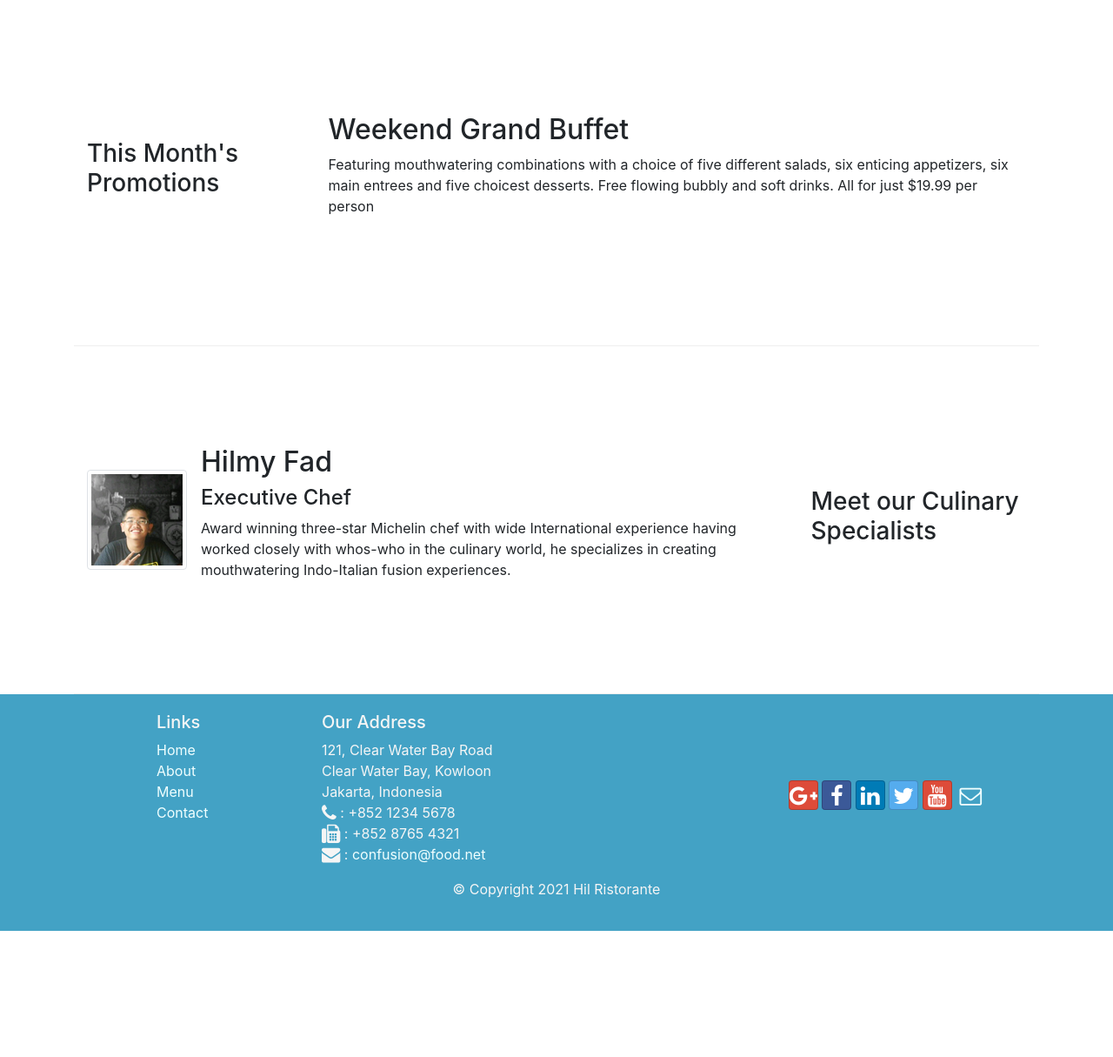
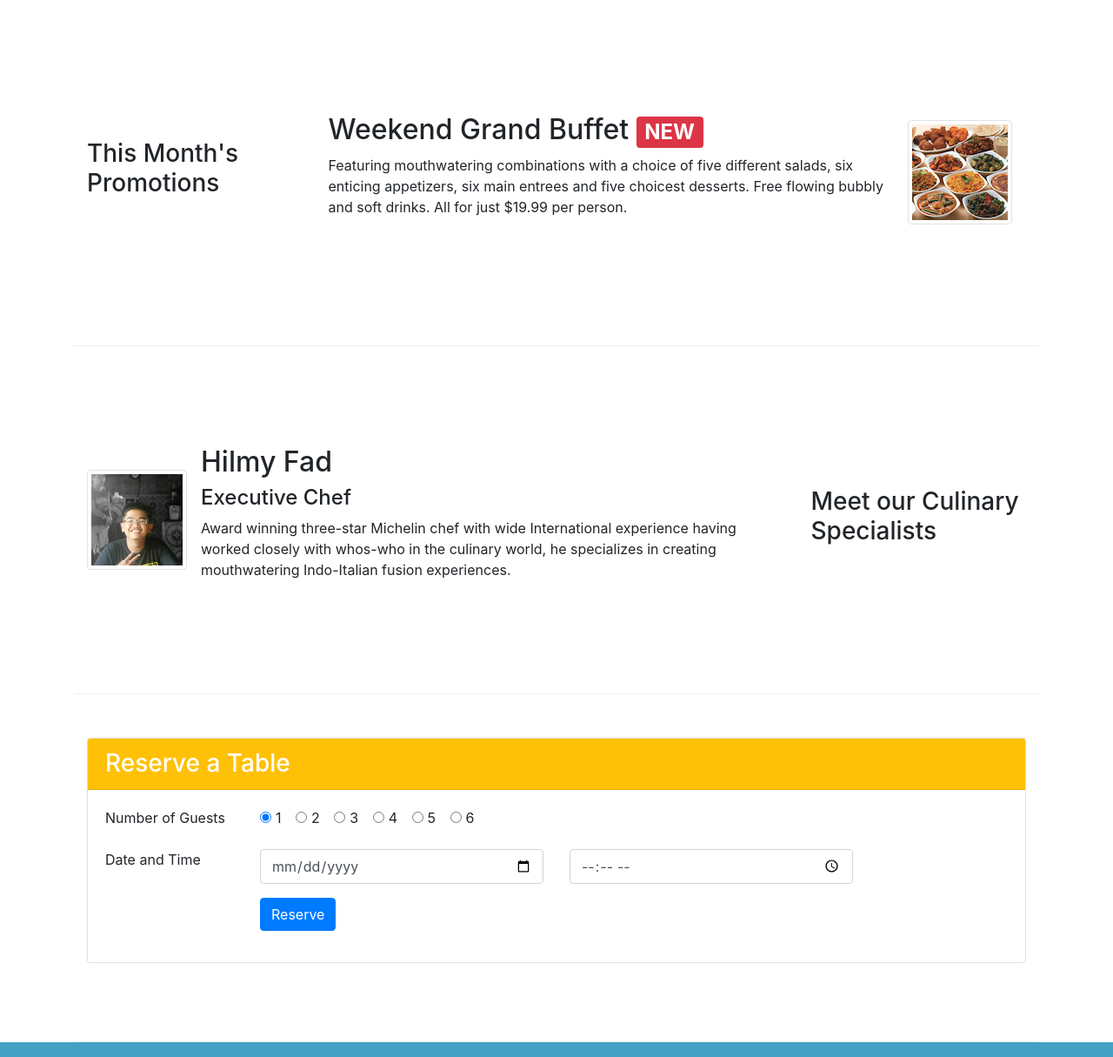
Before and after one commit to embunadem/hil-ristorante-github, a website: page index.html in a window 1280 px wide. Shown: the part 802-2017 px from the top of the page at 87% size. Before the commit the page ends 1872 px from the top, so only its background shows below. Drawn offline with nearby package versions, Linux system fonts and the light colour scheme.

Commit message:
assignment #2: reserve table

```diff
--- a/index.html
+++ b/index.html
@@ -74,8 +74,17 @@
                     <h1>Hil Ristorante</h1>
                     <p>We take inspiration from the World's best cuisines, and create a unique fusion experience. Our lipsmacking creations will tickle your culinary senses!</p>
                 </div>
+
                 <div class="col-12 col-sm align-self-center">
                     <img src="img/logo.png" class="img-fluid">
+                </div>
+
+                <div class="col-12 col-sm align-self-center">
+                    <a role="button" class="btn btn-block btn-sm btn-warning" href="#reservationForm">
+                        <h6>
+                            Reserve Table
+                        </h6>
+                    </a>
                 </div>
             </div>
         </div>
@@ -109,13 +118,15 @@
                 <div class="media">
                     <img class="d-flex mr-3 img-thumbnail align-self-center" src="img/gadogado.jpg" alt="gadogado">
                     <div class="media-body">
-                        <h2 class="mt-0">Gado-gado</h2>
+                        <h2 class="mt-0">
+                            Gado-gado
                             <span class="badge badge-warning">
                                 HOT
                             </span>
                             <span class="badge badge-pill badge-secondary">
                                 $5.05
                             </span>
+                        </h2>
                         <p class="d-none d-sm-block">Is an Indonesian salad of raw, slightly boiled, blanched or steamed vegetables and hard-boiled eggs, boiled potato,
                             fried tofu and tempeh, and lontong (rice wrapped in a banana leaf), served with a peanut sauce dressing.</p>
                     </div>
@@ -123,14 +134,26 @@
             </div>
         </div>
 
-
         <div class="row row-content align-items-center">
             <div class="col-12 col-sm-4 col-md-3">
                 <h3>This Month's Promotions</h3>
             </div>
-            <div class="col col-sm col-md">
-                <h2>Weekend Grand Buffet</h2>
-                <p>Featuring mouthwatering combinations with a choice of five different salads, six enticing appetizers, six main entrees and five choicest desserts. Free flowing bubbly and soft drinks. All for just $19.99 per person </p>
+            <div class="col-sm col-md">
+                <div class="media">
+                    <div class="media-body">
+                        <h2 class="mt-0">Weekend Grand Buffet
+                            <span class="badge badge-danger">
+                                NEW
+                            </span>
+                        </h2>
+                        <p class="d-none d-sm-block">Featuring mouthwatering combinations with a choice of
+                             five different salads, six enticing appetizers, six main entrees and five choicest desserts.
+                             Free flowing bubbly and soft drinks. All for just $19.99 per person.
+                         </p>
+                    </div>
+                    <img class="d-flex mr-3 img-thumbnail align-self-center"
+                    src="img/buffet.png" alt="Grand Buffet">
+                </div>
             </div>
         </div>
 
@@ -148,6 +171,69 @@
                     </div>
                 </div>
 
+            </div>
+        </div>
+
+        <div class="row row-content justify-content-center" id="reservationForm">
+            <div class="col-12">
+                <div class="card">
+                    <h3 class="card-header bg-warning text-white">
+                        Reserve a Table
+                    </h3>
+                    <div class="card-body">
+                        <form>
+                        <div class="form-group row">
+                            <label class="col-12 col-sm-2">
+                                Number of Guests
+                            </label>
+                            <div class="col">
+                                <div class="form-check form-check-inline">
+                                    <input class="form-check-input" type="radio" name="inlineRadioOptions" id="one_guest_radio" value="one" checked>
+                                    <label class="form-check-label" for="one_guest_radio">1</label>
+                                </div>
+                                <div class="form-check form-check-inline">
+                                    <input class="form-check-input" type="radio" name="inlineRadioOptions" id="two_guest_radio" value="two">
+                                    <label class="form-check-label" for="two_guest_radio">2</label>
+                                </div>
+                                <div class="form-check form-check-inline">
+                                    <input class="form-check-input" type="radio" name="inlineRadioOptions" id="three_guest_radio" value="three">
+                                    <label class="form-check-label" for="three_guest_radio">3</label>
+                                </div>
+                                <div class="form-check form-check-inline">
+                                    <input class="form-check-input" type="radio" name="inlineRadioOptions" id="four_guest_radio" value="four">
+                                    <label class="form-check-label" for="four_guest_radio">4</label>
+                                </div>
+                                <div class="form-check form-check-inline">
+                                    <input class="form-check-input" type="radio" name="inlineRadioOptions" id="five_guest_radio" value="five">
+                                    <label class="form-check-label" for="five_guest_radio">5</label>
+                                </div>
+                                <div class="form-check form-check-inline">
+                                    <input class="form-check-input" type="radio" name="inlineRadioOptions" id="six_guest_radio" value="six">
+                                    <label class="form-check-label" for="six_guest_radio">6</label>
+                                </div>
+                            </div>
+                        </div>
+                        <div class="form-group row">
+                            <label class="col-12 col-sm-2">
+                                Date and Time
+                            </label>
+                            <div class="col-12 col-sm-4">
+                                <input type="date" class="form-control" id="date" placeholder="Date">
+                            </div>
+                            <div class="col-12 col-sm-4">
+                                <input type="time" class="form-control" id="time" placeholder="Time">
+                            </div>
+                        </div>
+                        <div class="form-group row">
+                            <div class="col offset-0 offset-sm-2">
+                                <button type="submit" class="btn btn-primary">
+                                    Reserve
+                                </button>
+                            </div>
+                        </div>
+                        </form>
+                    </div>
+                </div>
             </div>
         </div>
     </div>
```
Lines whose indentation alone changed are shown as unchanged.
